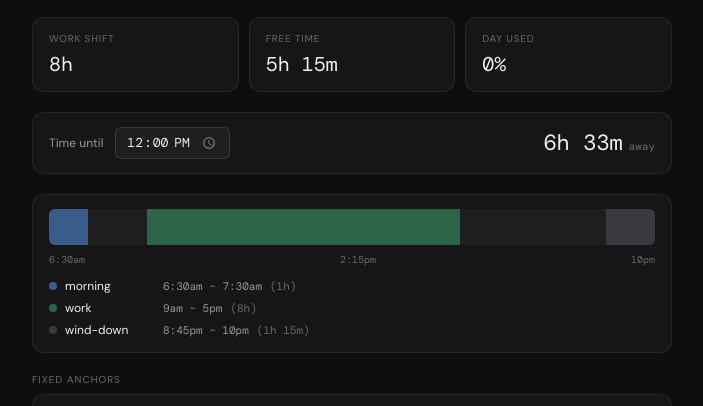
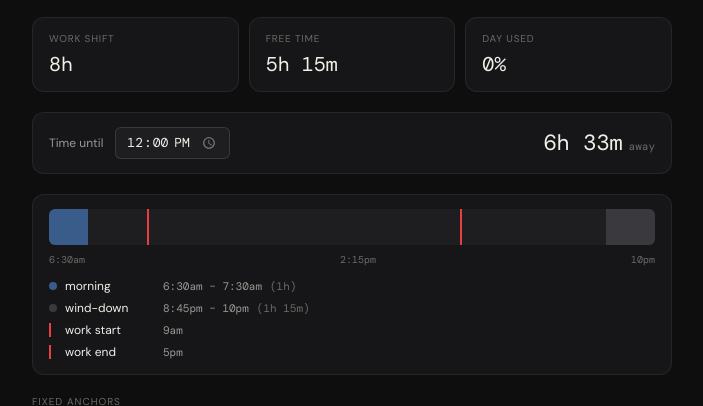
Before and after one commit to shaoh1867-max/day-planner, a plain HTML site: page index.html in a window 1280 px wide. Shown: the part 314-720 px from the top of the page, without its empty margins (288-991 px from the left). Drawn offline with nearby package versions, Linux system fonts and the light colour scheme; a web font is replaced by a local one.

Commit message:
replace work block with red start/end lines on timeline

```diff
--- a/index.html
+++ b/index.html
@@ -371,18 +371,23 @@
 
     const segs = [
       { start: wake, end: morn_end, color: '#3a5c8a', label: 'morning' },
-      { start: work_start, end: work_end, color: '#2d6647', label: 'work' },
       { start: WINDDOWN, end: BEDTIME, color: '#3a3a3e', label: 'wind-down' },
     ];
     customBlocks.forEach(b => segs.push({ start: toMins(b.start), end: toMins(b.end), color: b.color + 'bb', label: b.name }));
 
+    const workLines = [
+      { at: work_start, label: 'work start', time: fmtTimeMins(work_start) },
+      { at: work_end,   label: 'work end',   time: fmtTimeMins(work_end) },
+    ];
+
     const tl = document.getElementById('timeline');
     tl.innerHTML = segs.map(s => `<div class="tl-seg" style="left:${pct(s.start)}%;width:${w(s.start,s.end)}%;background:${s.color};"></div>`).join('')
+      + workLines.map(l => `<div class="tl-now" style="left:${pct(l.at)}%;background:#e84040;"></div>`).join('')
       + (now >= wake && now <= BEDTIME ? `<div class="tl-now" style="left:${pct(now)}%"></div>` : '');
 
     document.getElementById('tl-times').innerHTML = `<span>${fmtTimeMins(wake)}</span><span>${fmtTimeMins(Math.round((wake+BEDTIME)/2))}</span><span>${fmtTimeMins(BEDTIME)}</span>`;
 
-    document.getElementById('tl-legend').innerHTML = segs.map(s => {
+    const segLegend = segs.map(s => {
       const dur = s.end - s.start;
       return `<div class="tl-legend-item">
         <div class="tl-legend-dot" style="background:${s.color}"></div>
@@ -391,6 +396,14 @@
         <span class="tl-legend-dur">(${fmtDur(dur)})</span>
       </div>`;
     }).join('');
+
+    const workLegend = workLines.map(l => `<div class="tl-legend-item">
+        <div style="width:8px;height:14px;border-left:2px solid #e84040;flex-shrink:0;"></div>
+        <span class="tl-legend-name">${l.label}</span>
+        <span class="tl-legend-time">${l.time}</span>
+      </div>`).join('');
+
+    document.getElementById('tl-legend').innerHTML = segLegend + workLegend;
   }
 
   function checkReset() {
```
